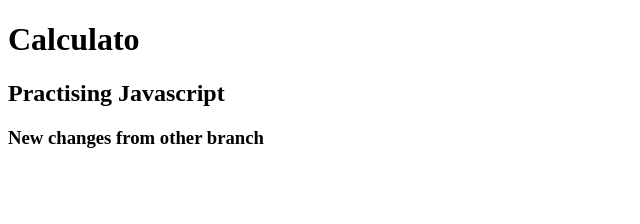
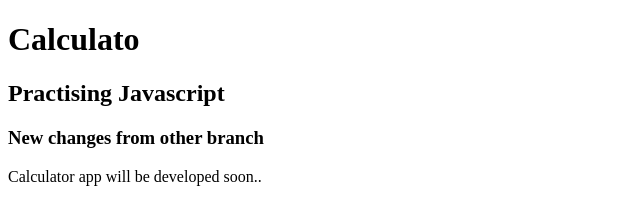
Before and after one commit to mohali2/calculator, a plain HTML site: page index.html in a window 1280 px wide. Shown: the whole page, without its empty margins (0-640 px from the left). Drawn offline with Linux system fonts and the light colour scheme.

Commit message:
pragraph added

```diff
--- a/index.html
+++ b/index.html
@@ -10,5 +10,6 @@
     <h1>Calculato</h1>
     <h2>Practising Javascript</h2>
     <h3>New changes from other branch</h3>
+    <p>Calculator app will be developed soon..</p>
 </body>
 </html>
```
